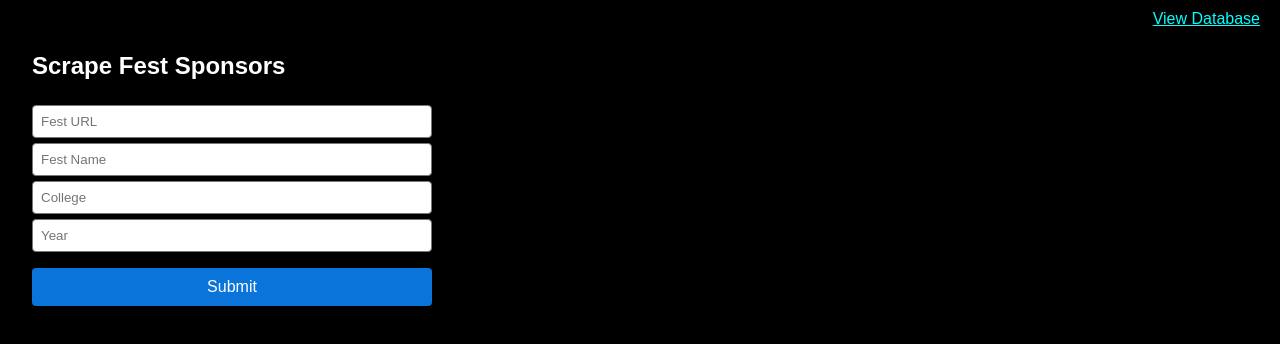
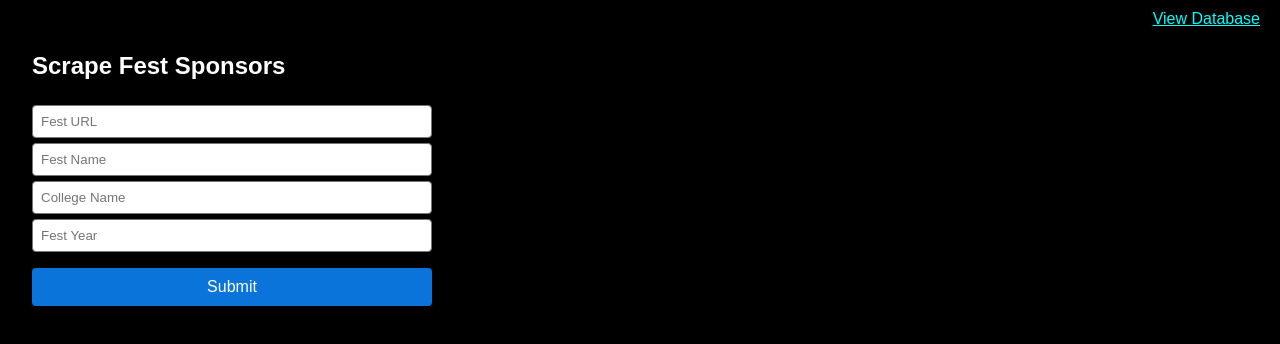
Before and after one commit to JUstSundar/Sponsor_Scrapper, a React (Create React App) app in the folder scrapper_frontend/: page / in a window 1280 px wide. Shown: the top 344 px of the page. Built offline with nearby package versions, Linux system fonts and the light colour scheme; no server answers.

Commit message:
backend test 2

```diff
--- a/scrapper_frontend/src/Scrapeform.jsx
+++ b/scrapper_frontend/src/Scrapeform.jsx
@@ -1,4 +1,5 @@
 import React, { useState } from 'react';
+import axios from 'axios';
 
 const baseUrl = process.env.REACT_APP_BACKEND_URL;
 
@@ -16,22 +17,16 @@ const ScrapeForm = () => {
     setResponse('');
 
     try {
-      const res = await fetch(baseUrl + '/api/scrape', {
-        method: 'POST',
-        headers: {
-          'Content-Type': 'application/json',
-        },
-        body: JSON.stringify({
-          url: festUrl,
-          fest_name: festName,
-          college: college,
-          year: year,
-        }),
+      const res = await axios.post(`${baseUrl}/api/scrape`, {
+        url: festUrl,
+        fest_name: festName,
+        college: college,
+        year: year,
       });
 
-      const data = await res.json();
-      setResponse(data.message || JSON.stringify(data));
+      setResponse(res.data.message || JSON.stringify(res.data));
     } catch (err) {
+      console.error(err);
       setResponse('Error connecting to backend');
     } finally {
       setLoading(false);
@@ -48,34 +43,10 @@ const ScrapeForm = () => {
 
       <h2>Scrape Fest Sponsors</h2>
       <form onSubmit={handleSubmit} style={{ display: 'flex', flexDirection: 'column', maxWidth: '400px' }}>
-        <input
-          type="text"
-          placeholder="Fest URL"
-          value={festUrl}
-          onChange={(e) => setFestUrl(e.target.value)}
-          required
-        />
-        <input
-          type="text"
-          placeholder="Fest Name"
-          value={festName}
-          onChange={(e) => setFestName(e.target.value)}
-          required
-        />
-        <input
-          type="text"
-          placeholder="College"
-          value={college}
-          onChange={(e) => setCollege(e.target.value)}
-          required
-        />
-        <input
-          type="number"
-          placeholder="Year"
-          value={year}
-          onChange={(e) => setYear(e.target.value)}
-          required
-        />
+        <input type="text" placeholder="Fest URL" value={festUrl} onChange={(e) => setFestUrl(e.target.value)} required />
+        <input type="text" placeholder="Fest Name" value={festName} onChange={(e) => setFestName(e.target.value)} required />
+        <input type="text" placeholder="College Name" value={college} onChange={(e) => setCollege(e.target.value)} required />
+        <input type="number" placeholder="Fest Year" value={year} onChange={(e) => setYear(e.target.value)} required />
         <button type="submit" disabled={loading} style={{ marginTop: '1rem' }}>
           {loading ? 'Scraping...' : 'Submit'}
         </button>
```
Also changed, not shown: 1 other file (tests, documents, lock files or other folders).
